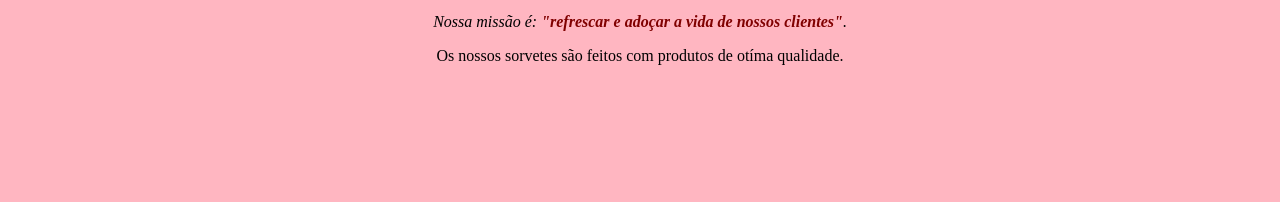
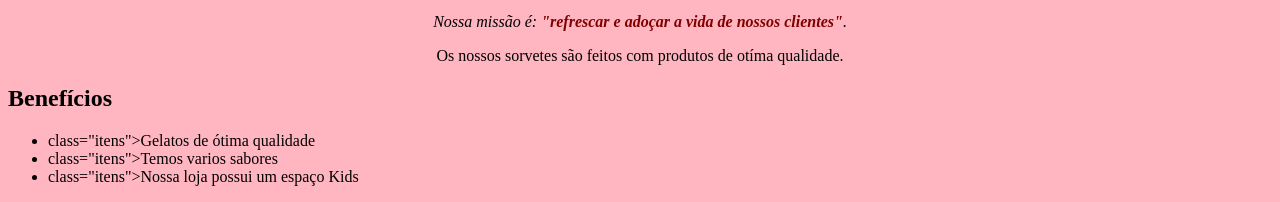
Before and after one commit to IsabellaStrassacappa/webpage1adm2023Isabella, a plain HTML site: page index.html in a window 1280 px wide. Shown: the part 1309-1511 px from the top of the page. Before the commit the page ends 1390 px from the top, so only its background shows below. Drawn offline with Linux system fonts and the light colour scheme.

Commit message:
Update index.html

```diff
--- a/index.html
+++ b/index.html
@@ -17,5 +17,13 @@
     <p id="missao"text-align: center"><em>Nossa missão é: <strong>"refrescar e adoçar a vida de nossos clientes"</strong>.</em></p>
 
      <p style="font-size: 20px: text-align: center">Os nossos sorvetes são feitos com produtos de otíma qualidade.</p>
-  </body>
+
+    <h2>Benefícios</h2>
+
+   <ul>
+      <li> class="itens">Gelatos de ótima qualidade</li>
+      <li> class="itens">Temos varios sabores</li>
+      <li> class="itens">Nossa loja possui um espaço Kids</li>
+   </ul>
+ </body>
 </html>
```
